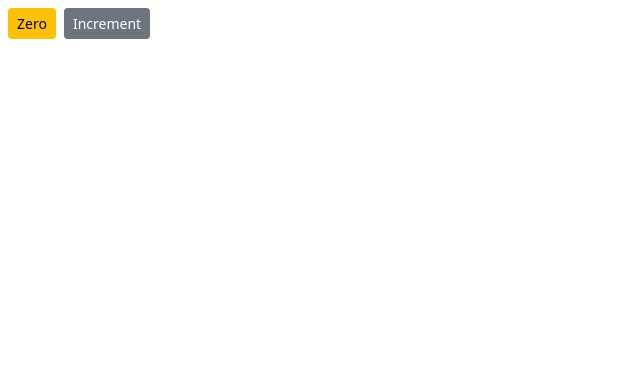
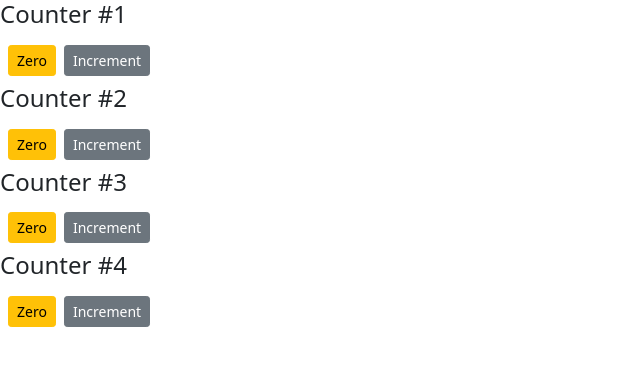
Before and after one commit to dedavidsamya/react-counter, a React (Create React App) app: page / in a window 1280 px wide. Shown: the top 366 px of the page, without its empty margins (0-640 px from the left). Built offline with nearby package versions, Linux system fonts and the light colour scheme.

Commit message:
added a Counters component, rendering multiple Counter components, accessing props and children

```diff
--- a/src/components/counter.jsx
+++ b/src/components/counter.jsx
@@ -1,13 +1,12 @@
 import React, { Component } from 'react';
 
-class  Counter extends React.Component {
+class  Counter extends Component {
     state = {
-        count: 0,
-        tags: ['tag1', 'tag2', 'tag3']
+        value: this.props.value
     };
 
     // CONDITIONAL RENDERING:
-    renderTags() {
+    // renderTags() {
         //I want to display one of the properties of my
         //counter which is an array, and if the array is empty I display a message.
         // As I can't use if/else in jsx, I have to create a method outside of the render and put my if/else logic here.
@@ -18,41 +17,53 @@ class  Counter extends React.Component {
         // of a list to be unique, so by giving the dynamic {tag} as a key, each <li>
         // element has as a key the one element which it is being mapped to it.
         // If the tags had ids, I could use {tag.id} to be more specific.
-        if (this.state.tags.length === 0) return <p>'There are no tags.'</p>
+        // if (this.state.tags.length === 0) return <p>'There are no tags.'</p>
 
-        return <ul>{ this.state.tags.map(tag => <li key={tag}>{ tag }</li>) }</ul>
-    }
+        // return <ul>{ this.state.tags.map(tag => <li key={tag}>{ tag }</li>) }</ul>
+    // }
 
     // I am using an arrow function here because I want the handleincrement function
     // to inherit this and reference the current object as this.
     //this function is incrementing the count property each time I click
     // the button (see button in the render method)
     handleIncrement = () => {
-        this.setState({ count: this.state.count +1 })
+        this.setState({ value: this.state.value + 1 })
     };
 
+
+ //props is a javascript object that contains all the properties
+ //of a given object. In this case if I say this.props, I want to retrieve all the properties of the current object
     render() {
+        console.log(this.props);
         //Here is what I want my render method to return. As I can only return
         //one element, I wrap everything into a div.
         return (
             <div>
+                {/* Inside the object props I can access children, which is the data I pass to a component inside its
+                closing tags. For example in my Counters element I inserted a "Counter number" as data inside the closing tags.
+                this data is accessible here in the children property */}
+              {this.props.children}
               <span className={this.getBtnClasses()}>{this.formatCount()}</span>
-              <button onClick={this.handleIncrement} className="btn btn-secondary btn-sm">Increment</button>
-
-              {/* here I call my renderTags method and display the tags (or the message) */}
-              {/* {this.renderTags() } */}
+              {/* Here I want the click on the button to trigger an event, incrementing the value of the counter
+              so I call the function handleIncrement which does exactly the incrementation of the 'value' property of
+              my counter */}
+              <button
+              onClick={this.handleIncrement}
+              className="btn btn-secondary btn-sm">
+              Increment
+              </button>
             </div>
         );
     }
 
     getBtnClasses() {
         let classes = "btn m-2 btn-sm btn-";
-        classes += (this.state.count === 0) ? "warning" : "primary";
+        classes += (this.state.value === 0) ? "warning" : "primary";
         return classes;
     }
 
     formatCount() {
-        const { count } = this.state;
+        const { value: count } = this.state;
         return count === 0 ? "Zero" : count;
     }
 }
--- /dev/null
+++ b/src/components/counters.jsx
@@ -0,0 +1,30 @@
+import React, { PureComponent } from 'react';
+import Counter from './counter'
+
+class  Counters extends React.Component {
+    state = {
+        counters: [
+            { id: 1, value: 0 },
+            { id: 2, value: 0 },
+            { id: 3, value: 0 },
+            { id: 4, value: 0 }
+        ]
+    }
+
+    render() {
+        return <div>
+            {/* As I defined a counters component that aims to display many different counters, each one with
+            independent state, I map one Counter component to each "counter value" of my Counters component
+            So I select one key-value pair of my counters property and I map it to one independent Counter component defined in Counter.jsx*/}
+            { this.state.counters.map(counter =>
+            <Counter key={counter.id} value={counter.value}>
+                {/* Here I want to pass data to my Counters component. This data will be accessible
+                in the Children property of the object. I am giving the counter a number which is dinamically
+                rendered using the id of each counter */}
+            <h4> Counter #{counter.id} </h4>
+            </Counter>) }
+        </div>;
+    }
+}
+
+export default Counters ;
--- a/src/index.js
+++ b/src/index.js
@@ -4,11 +4,11 @@ import './index.css';
 import App from './App';
 import reportWebVitals from './reportWebVitals';
 import 'bootstrap/dist/css/bootstrap.css';
-import Counter from './components/counter';
+import Counters from './components/counters';
 
 ReactDOM.render(
   <React.StrictMode>
-    <Counter />
+    <Counters />
   </React.StrictMode>,
   document.getElementById('root')
 );
```
